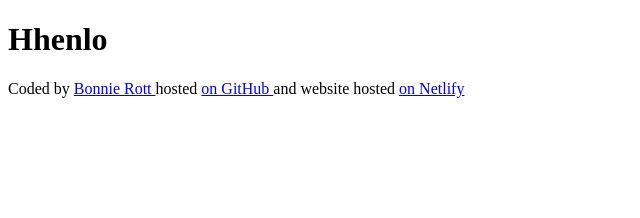
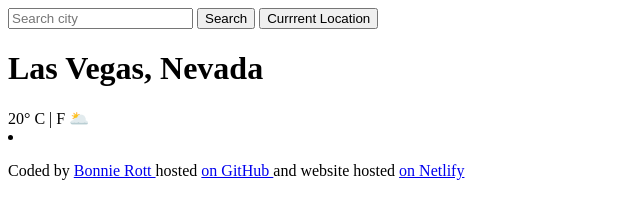
Before and after one commit to kittymarie6/project-pt-2, a plain HTML site: page index.html in a window 1280 px wide. Shown: the whole page, without its empty margins (0-640 px from the left). Drawn offline with Linux system fonts and the light colour scheme.

Commit message:
Added HTML part1
Added header, search, initial button idea

```diff
--- a/index.html
+++ b/index.html
@@ -6,7 +6,23 @@
     <title>Weather-App</title>
   </head>
   <body>
-    <h1>Hhenlo</h1>
+    <header>
+      <form>
+        <input type="search" placeholder="Search city" required />
+        <input type="submit" value="Search" />
+        <input type="submit" value="Currrent Location">
+      </form>
+    </header>
+    <div>
+    <h1>Las Vegas, Nevada</h1>
+    </div>
+    <p>
+      <div>
+      20° C | F <span id="icon"></span>🌥️</span>
+      <br />
+      <li id="date"></li>
+      </div>
+    </p>
     <footer>
       Coded by
       <a href="https://github.com/kittymarie6" target="_blank"> Bonnie Rott </a>
```
